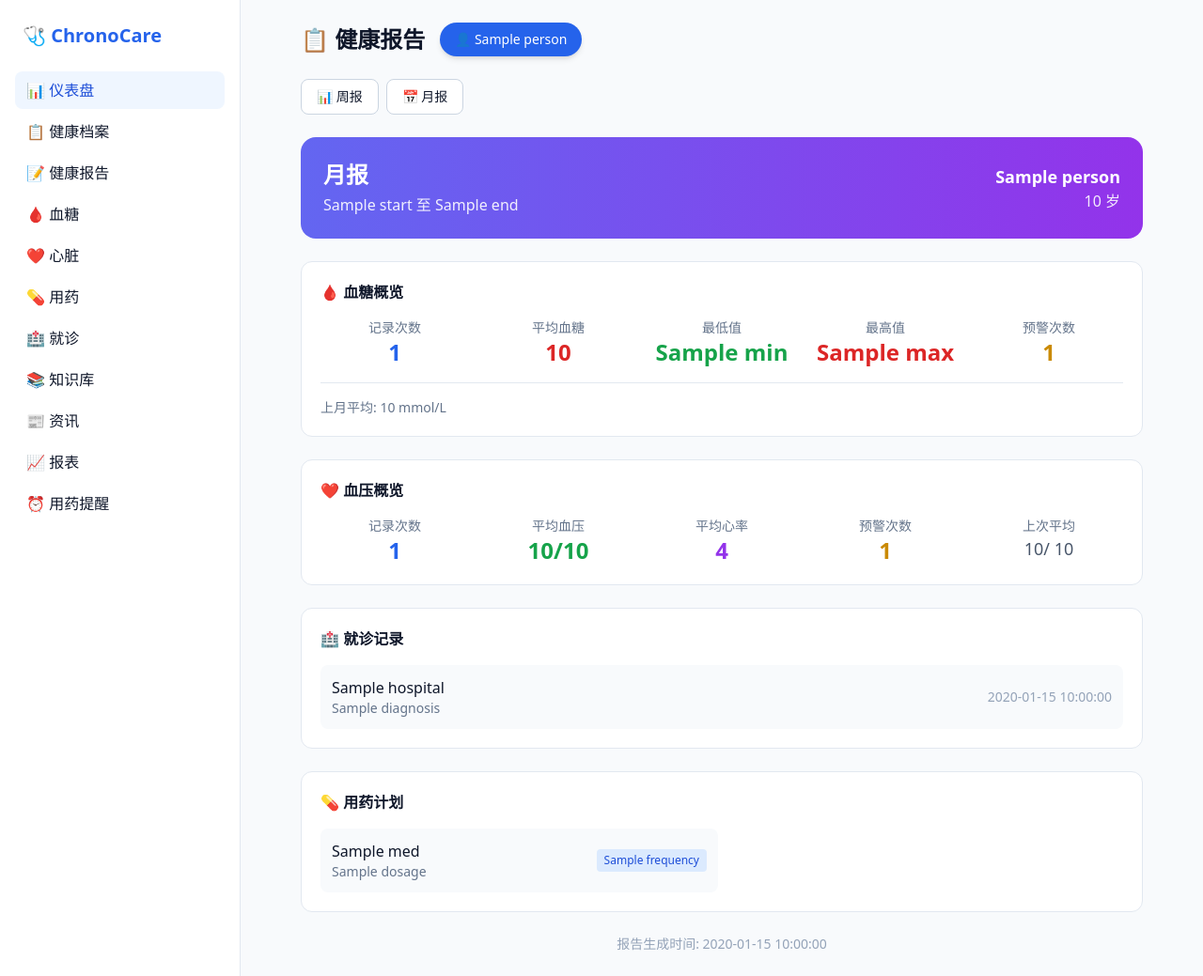
After one commit to mariusiaowego-commits/chronocare, a FastAPI app: template src/chronocare/templates/health_report/index.html in a window 1280 px wide. The commit adds this page. Shown: the whole page at 94% size. Run offline with FastAPI, Linux system fonts and the light colour scheme; the template is opened without the code that fills it: most values are stand-ins (such as "Sample title", 1, 10 or a date in 2020); some libraries are stand-ins or nearby versions.

Commit message:
feat: 周报/月报自动生成 — 汇总关键指标 + 异常记录
- 周报功能:
  - 血糖概览: 记录次数/平均/范围/预警/趋势
  - 血压概览: 记录次数/平均血压/心率/预警
  - 与上周对比 (上升/下降/稳定)
  - 健康预警列表
  - 就诊记录汇总
  - 用药计划列表

- 月报功能:
  - 同周报结构，对比上月数据
  - 月度统计汇总

- 页面:
  - /health-report 周报/月报切换
  - 渐变头部 + 分区卡片展示
  - 趋势箭头指示 (↑上升/↓下降/→稳定)

- API:
  - GET /api/health-report/weekly?person_id=X
  - GET /api/health-report/monthly?person_id=X

- 侧边栏新增 📝 健康报告 入口

```diff
--- a/src/chronocare/main.py
+++ b/src/chronocare/main.py
@@ -20,6 +20,7 @@ from chronocare.routers.api.medication_reminder import router as api_med_reminde
 from chronocare.routers.api.cardiac_analysis import router as api_cardiac_analysis_router
 from chronocare.routers.api.health_profile import router as api_health_profile_router
 from chronocare.routers.api.alerts import router as api_alerts_router
+from chronocare.routers.api.health_report import router as api_health_report_router
 
 # Page routers
 from chronocare.routers.pages.dashboard import router as pages_dashboard_router
@@ -33,6 +34,7 @@ from chronocare.routers.pages.news import router as pages_news_router
 from chronocare.routers.pages.reports import router as pages_reports_router
 from chronocare.routers.pages.medication_reminder import router as pages_med_reminder_router
 from chronocare.routers.pages.health_profile import router as pages_health_profile_router
+from chronocare.routers.pages.health_report import router as pages_health_report_router
 
 app = FastAPI(title="ChronoCare", description="老年父母健康管理平台", version="0.2.0")
 
@@ -61,6 +63,7 @@ app.include_router(api_med_reminder_router)
 app.include_router(api_cardiac_analysis_router)
 app.include_router(api_health_profile_router)
 app.include_router(api_alerts_router)
+app.include_router(api_health_report_router)
 
 # Register page routers
 app.include_router(pages_dashboard_router)
@@ -74,6 +77,7 @@ app.include_router(pages_news_router)
 app.include_router(pages_reports_router)
 app.include_router(pages_med_reminder_router)
 app.include_router(pages_health_profile_router)
+app.include_router(pages_health_report_router)
 
 
 @app.get("/")
--- a/src/chronocare/templates/base.html
+++ b/src/chronocare/templates/base.html
@@ -23,6 +23,9 @@
                 </a>
                 <a href="/health-profile" class="flex items-center gap-3 px-3 py-2 rounded-lg hover:bg-slate-100 dark:hover:bg-slate-700">
                     📋 健康档案
+                </a>
+                <a href="/health-report" class="flex items-center gap-3 px-3 py-2 rounded-lg hover:bg-slate-100 dark:hover:bg-slate-700">
+                    📝 健康报告
                 </a>
                 <a href="/blood-sugar" class="flex items-center gap-3 px-3 py-2 rounded-lg hover:bg-slate-100 dark:hover:bg-slate-700">
                     🩸 血糖
--- /dev/null
+++ b/src/chronocare/templates/health_report/index.html
@@ -0,0 +1,213 @@
+{% extends "base.html" %}
+{% block title %}健康报告 - ChronoCare{% endblock %}
+
+{% block content %}
+<div class="max-w-4xl mx-auto">
+    <!-- 老人切换器 -->
+    <div class="mb-6 flex items-center gap-4">
+        <h1 class="text-2xl font-bold">📋 健康报告</h1>
+        <div class="flex gap-2 flex-wrap">
+            {% for p in persons %}
+            <a href="/health-report?person_id={{ p.id }}&report_type={{ report_type }}"
+               class="px-4 py-2 rounded-full text-sm font-medium transition
+                  {{ 'bg-blue-600 text-white shadow-md' if selected and selected.id == p.id
+                     else 'bg-white dark:bg-slate-800 border border-slate-300 dark:border-slate-600 hover:bg-slate-50 dark:hover:bg-slate-700' }}">
+                {{ '👩' if p.gender == 'F' else '👨' if p.gender == 'M' else '👤' }} {{ p.name }}
+            </a>
+            {% endfor %}
+        </div>
+    </div>
+
+    {% if selected and report %}
+    <!-- 报告类型切换 -->
+    <div class="mb-6 flex gap-2">
+        <a href="/health-report?person_id={{ selected.id }}&report_type=weekly"
+           class="px-4 py-2 rounded-lg text-sm font-medium transition
+              {{ 'bg-blue-600 text-white' if report_type == 'weekly'
+                 else 'bg-white dark:bg-slate-800 border border-slate-300 dark:border-slate-600 hover:bg-slate-50' }}">
+            📊 周报
+        </a>
+        <a href="/health-report?person_id={{ selected.id }}&report_type=monthly"
+           class="px-4 py-2 rounded-lg text-sm font-medium transition
+              {{ 'bg-blue-600 text-white' if report_type == 'monthly'
+                 else 'bg-white dark:bg-slate-800 border border-slate-300 dark:border-slate-600 hover:bg-slate-50' }}">
+            📅 月报
+        </a>
+    </div>
+
+    <!-- 报告头部 -->
+    <div class="bg-gradient-to-r from-indigo-500 to-purple-600 rounded-2xl p-6 mb-6 text-white">
+        <div class="flex items-center justify-between">
+            <div>
+                <h2 class="text-2xl font-bold">
+                    {% if report_type == 'weekly' %}周报{% else %}月报{% endif %}
+                </h2>
+                <p class="opacity-90 mt-1">
+                    {{ report.period.start }} 至 {{ report.period.end }}
+                </p>
+            </div>
+            <div class="text-right">
+                <p class="text-lg font-semibold">{{ report.person.name }}</p>
+                {% if report.person.age %}
+                <p class="opacity-90">{{ report.person.age }} 岁</p>
+                {% endif %}
+            </div>
+        </div>
+    </div>
+
+    <!-- 血糖概览 -->
+    <div class="bg-white dark:bg-slate-800 rounded-xl border border-slate-200 dark:border-slate-700 p-5 mb-6">
+        <h3 class="font-semibold mb-4">🩸 血糖概览</h3>
+        <div class="grid grid-cols-2 sm:grid-cols-5 gap-4">
+            <div class="text-center">
+                <p class="text-sm text-slate-500">记录次数</p>
+                <p class="text-2xl font-bold text-blue-600">{{ report.blood_sugar.count }}</p>
+            </div>
+            <div class="text-center">
+                <p class="text-sm text-slate-500">平均血糖</p>
+                <p class="text-2xl font-bold {{ 'text-red-600' if report.blood_sugar.avg and report.blood_sugar.avg > 7.8 else 'text-yellow-600' if report.blood_sugar.avg and report.blood_sugar.avg > 6.1 else 'text-green-600' }}">
+                    {{ report.blood_sugar.avg or '-' }}
+                </p>
+                {% if report.blood_sugar.trend %}
+                <p class="text-xs {{ 'text-red-500' if report.blood_sugar.trend == 'up' else 'text-green-500' if report.blood_sugar.trend == 'down' else 'text-slate-400' }}">
+                    {{ '↑ 上升' if report.blood_sugar.trend == 'up' else '↓ 下降' if report.blood_sugar.trend == 'down' else '→ 稳定' }}
+                </p>
+                {% endif %}
+            </div>
+            <div class="text-center">
+                <p class="text-sm text-slate-500">最低值</p>
+                <p class="text-2xl font-bold text-green-600">{{ report.blood_sugar.min or '-' }}</p>
+            </div>
+            <div class="text-center">
+                <p class="text-sm text-slate-500">最高值</p>
+                <p class="text-2xl font-bold text-red-600">{{ report.blood_sugar.max or '-' }}</p>
+            </div>
+            <div class="text-center">
+                <p class="text-sm text-slate-500">预警次数</p>
+                <p class="text-2xl font-bold text-yellow-600">{{ report.blood_sugar.alert_count }}</p>
+            </div>
+        </div>
+        {% if report.blood_sugar.last_week_avg or report.blood_sugar.last_month_avg %}
+        <div class="mt-4 pt-4 border-t border-slate-200 dark:border-slate-700">
+            <p class="text-sm text-slate-500">
+                上{{ '周' if report_type == 'weekly' else '月' }}平均:
+                <span class="font-medium">
+                    {{ report.blood_sugar.last_week_avg if report_type == 'weekly' else report.blood_sugar.last_month_avg }} mmol/L
+                </span>
+            </p>
+        </div>
+        {% endif %}
+    </div>
+
+    <!-- 血压概览 -->
+    <div class="bg-white dark:bg-slate-800 rounded-xl border border-slate-200 dark:border-slate-700 p-5 mb-6">
+        <h3 class="font-semibold mb-4">❤️ 血压概览</h3>
+        <div class="grid grid-cols-2 sm:grid-cols-5 gap-4">
+            <div class="text-center">
+                <p class="text-sm text-slate-500">记录次数</p>
+                <p class="text-2xl font-bold text-blue-600">{{ report.blood_pressure.count }}</p>
+            </div>
+            <div class="text-center">
+                <p class="text-sm text-slate-500">平均血压</p>
+                <p class="text-2xl font-bold {{ 'text-red-600' if report.blood_pressure.avg_systolic and report.blood_pressure.avg_systolic >= 140 else 'text-green-600' }}">
+                    {{ report.blood_pressure.avg_systolic or '-' }}/{{ report.blood_pressure.avg_diastolic or '-' }}
+                </p>
+                {% if report.blood_pressure.trend %}
+                <p class="text-xs {{ 'text-red-500' if report.blood_pressure.trend == 'up' else 'text-green-500' if report.blood_pressure.trend == 'down' else 'text-slate-400' }}">
+                    {{ '↑ 上升' if report.blood_pressure.trend == 'up' else '↓ 下降' if report.blood_pressure.trend == 'down' else '→ 稳定' }}
+                </p>
+                {% endif %}
+            </div>
+            <div class="text-center">
+                <p class="text-sm text-slate-500">平均心率</p>
+                <p class="text-2xl font-bold text-purple-600">{{ report.blood_pressure.avg_heart_rate or '-' }}</p>
+            </div>
+            <div class="text-center">
+                <p class="text-sm text-slate-500">预警次数</p>
+                <p class="text-2xl font-bold text-yellow-600">{{ report.blood_pressure.alert_count }}</p>
+            </div>
+            <div class="text-center">
+                <p class="text-sm text-slate-500">上次平均</p>
+                <p class="text-lg font-medium text-slate-600">
+                    {{ report.blood_pressure.last_week_avg_sys if report_type == 'weekly' else report.blood_pressure.last_month_avg_sys or '-' }}/
+                    {{ report.blood_pressure.last_week_avg_dia if report_type == 'weekly' else report.blood_pressure.last_month_avg_dia or '-' }}
+                </p>
+            </div>
+        </div>
+    </div>
+
+    <!-- 健康预警 -->
+    {% if report.alerts %}
+    <div class="bg-white dark:bg-slate-800 rounded-xl border-2 border-red-400 p-5 mb-6">
+        <h3 class="font-semibold mb-4 text-red-800 dark:text-red-300">⚠️ 健康预警</h3>
+        <div class="space-y-2">
+            {% for alert in report.alerts %}
+            <div class="flex items-start gap-3 p-3 rounded-lg {{ 'bg-red-100 dark:bg-red-900/30' if alert.severity == 'critical' else 'bg-yellow-100 dark:bg-yellow-900/30' if alert.severity == 'high' else 'bg-orange-100 dark:bg-orange-900/30' }}">
+                <span class="text-xl">{{ alert.icon }}</span>
+                <div>
+                    <p class="font-medium {{ 'text-red-800 dark:text-red-300' if alert.severity == 'critical' else 'text-yellow-800 dark:text-yellow-300' if alert.severity == 'high' else 'text-orange-800 dark:text-orange-300' }}">
+                        {{ alert.title }}
+                    </p>
+                    <p class="text-sm {{ 'text-red-600 dark:text-red-400' if alert.severity == 'critical' else 'text-yellow-600 dark:text-yellow-400' if alert.severity == 'high' else 'text-orange-600 dark:text-orange-400' }}">
+                        {{ alert.message }}
+                    </p>
+                </div>
+            </div>
+            {% endfor %}
+        </div>
+    </div>
+    {% endif %}
+
+    <!-- 就诊记录 -->
+    {% if report.visits %}
+    <div class="bg-white dark:bg-slate-800 rounded-xl border border-slate-200 dark:border-slate-700 p-5 mb-6">
+        <h3 class="font-semibold mb-4">🏥 就诊记录</h3>
+        <div class="space-y-3">
+            {% for visit in report.visits %}
+            <div class="flex items-center justify-between p-3 bg-slate-50 dark:bg-slate-700/50 rounded-lg">
+                <div>
+                    <p class="font-medium">{{ visit.hospital or '未记录' }}</p>
+                    {% if visit.diagnosis %}
+                    <p class="text-sm text-slate-500">{{ visit.diagnosis }}</p>
+                    {% endif %}
+                </div>
+                <span class="text-sm text-slate-400">{{ visit.date }}</span>
+            </div>
+            {% endfor %}
+        </div>
+    </div>
+    {% endif %}
+
+    <!-- 用药计划 -->
+    {% if report.medications %}
+    <div class="bg-white dark:bg-slate-800 rounded-xl border border-slate-200 dark:border-slate-700 p-5 mb-6">
+        <h3 class="font-semibold mb-4">💊 用药计划</h3>
+        <div class="grid gap-2 sm:grid-cols-2">
+            {% for med in report.medications %}
+            <div class="flex items-center justify-between p-3 bg-slate-50 dark:bg-slate-700/50 rounded-lg">
+                <div>
+                    <p class="font-medium">{{ med.name }}</p>
+                    <p class="text-sm text-slate-500">{{ med.dosage }}</p>
+                </div>
+                <span class="text-xs px-2 py-1 bg-blue-100 dark:bg-blue-900/30 text-blue-700 dark:text-blue-300 rounded">
+                    {{ med.frequency }}
+                </span>
+            </div>
+            {% endfor %}
+        </div>
+    </div>
+    {% endif %}
+
+    <!-- 报告生成时间 -->
+    <div class="text-center text-sm text-slate-400 mt-6">
+        报告生成时间: {{ report.generated_at[:19] | replace('T', ' ') }}
+    </div>
+
+    {% else %}
+    <div class="text-center py-16 text-slate-500">
+        <p class="text-5xl mb-4">👤</p>
+        <p class="text-lg">请先选择一位老人</p>
+    </div>
+    {% endif %}
+</div>
+{% endblock %}
```
Also changed, not shown: src/chronocare/routers/api/health_report.py (added, +27 -0 lines), src/chronocare/routers/pages/health_report.py (added, +47 -0 lines), src/chronocare/services/health_report.py (added, +310 -0 lines).
